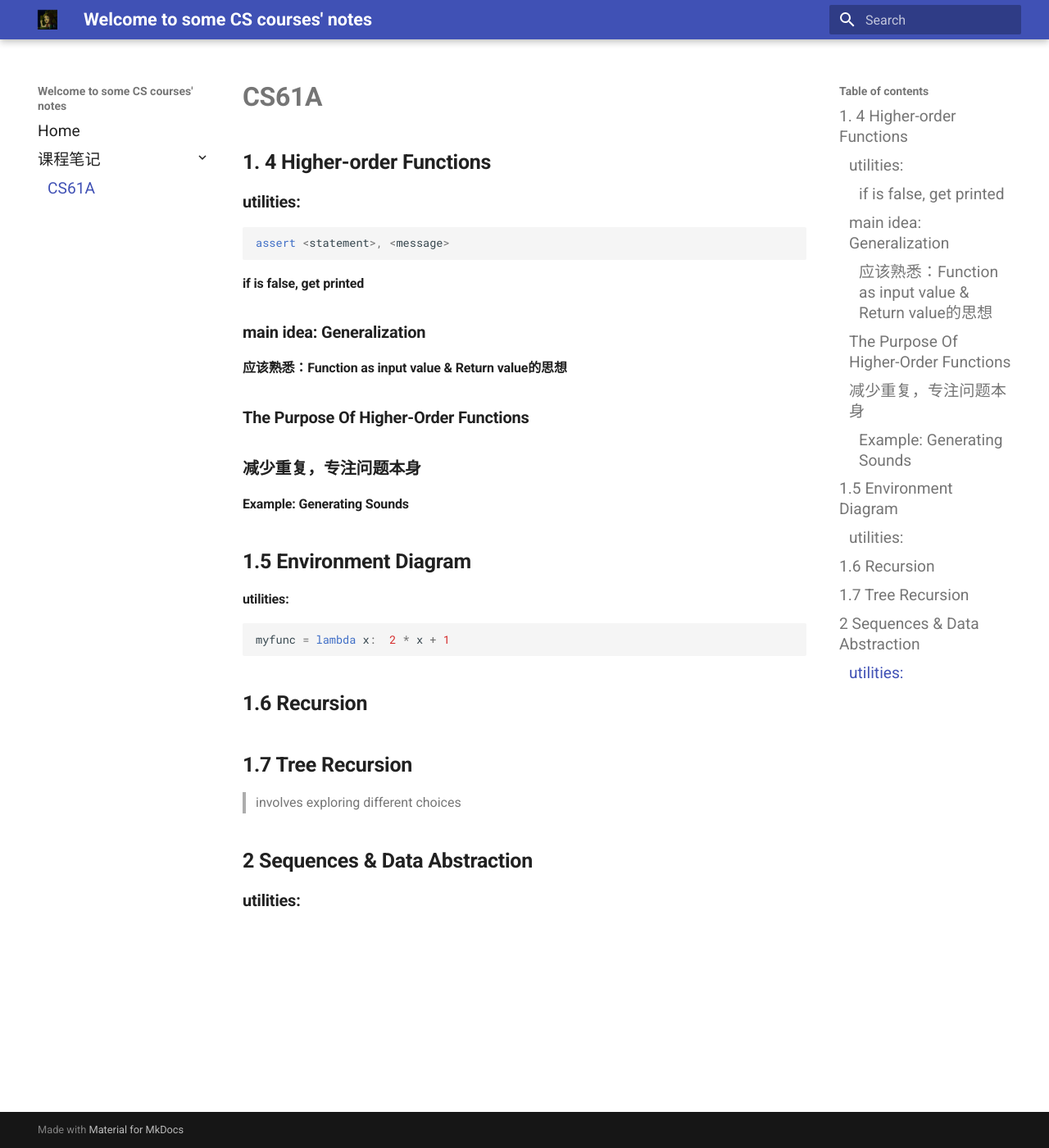
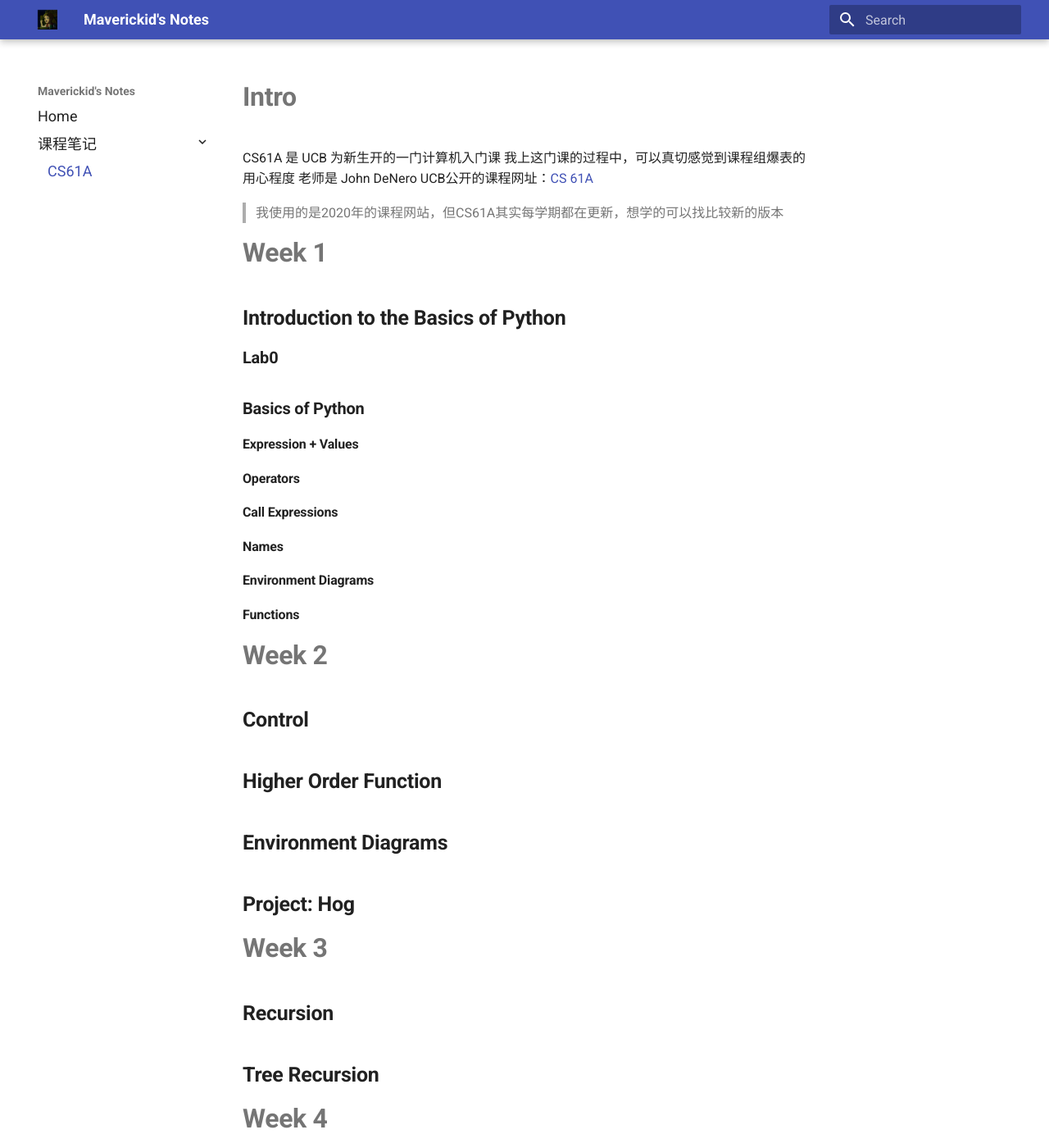
Before and after one commit to aMaverickid/MyCs61a, an MkDocs documentation site: the page built from docs/Courses/CS61A/index.md, in a window 1280 px wide and 1400 px high. Shown: the whole window at 82% size. Built offline with MkDocs 1.6.1 and Material for MkDocs 9.7.7, drawn with Linux system fonts in a browser that asks for light colours; some web fonts are replaced; some of the changed text lies outside the part shown.

Commit message:
update CS61A

```diff
--- a/docs/Courses/CS61A/index.md
+++ b/docs/Courses/CS61A/index.md
@@ -1,4 +1,4 @@
-# CS61A
+<!-- # CS61A
 
 ## 1. 4 Higher-order Functions
 
@@ -36,4 +36,34 @@ myfunc = lambda x:	2 * x + 1
 
 ## 2 Sequences & Data Abstraction
 
-### utilities:
+### utilities: -->
+# Intro
+CS61A 是 UCB 为新生开的一门计算机入门课
+我上这门课的过程中，可以真切感觉到课程组爆表的用心程度
+老师是 John DeNero
+UCB公开的课程网址：[CS 61A](https://inst.eecs.berkeley.edu/~cs61a/su20/#:~:text=CS%2061A%3A%20Structure%20and%20Interpretation%20of%20Computer%20Programs)
+>我使用的是2020年的课程网站，但CS61A其实每学期都在更新，想学的可以找比较新的版本
+# Week 1
+## Introduction to the Basics of Python
+### Lab0
+### Basics of Python
+#### Expression + Values
+#### Operators
+#### Call Expressions
+#### Names
+#### Environment Diagrams
+#### Functions
+# Week 2
+## Control
+## Higher Order Function
+## Environment Diagrams
+## Project: Hog
+# Week 3
+## Recursion
+## Tree Recursion
+# Week 4
+## Containers
+## Sequences
+## Data Abstraction + Dictionaries
+## Trees
+## Metable Sequences
--- a/docs/css/extra.css
+++ b/docs/css/extra.css
@@ -9,7 +9,7 @@
 .md-ellipsis,
 h1,
 .headerlink {
-  font-size: larger;
+  font-size: large;
 }
 
 .md-typeset h5 {
--- a/mkdocs.yml
+++ b/mkdocs.yml
@@ -1,4 +1,4 @@
-site_name: Welcome to some CS courses' notes
+site_name: Maverickid's Notes
 theme:
   name: material
   logo: assets/head.jpg
```
Also changed, not shown: docs/index.md (+3 -1 lines).
